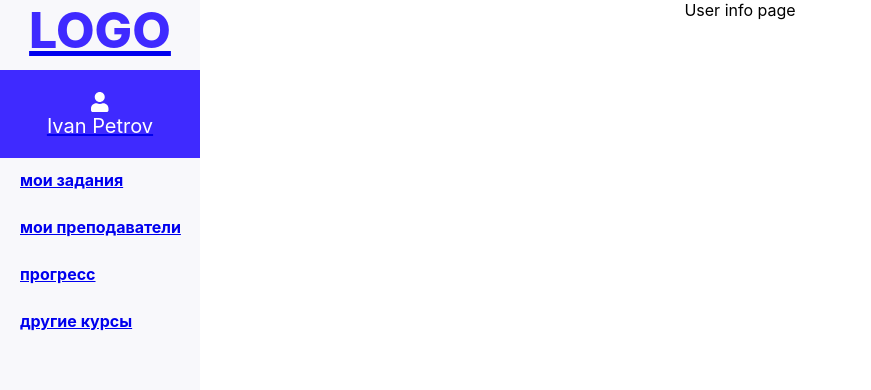
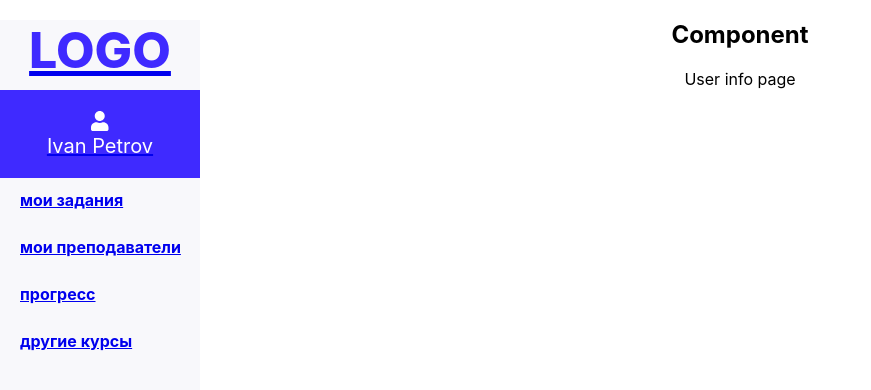
Before and after one commit to Prokshin/EduProjectStudent, a React (Create React App) app: page /user in a window 1280 px wide. Shown: the top 390 px of the page, without its empty margins (0-871 px from the left). Built offline with nearby package versions, Linux system fonts and the light colour scheme.

Commit message:
Add temp Teacherpages, but bug with overlay

```diff
--- a/src/App.js
+++ b/src/App.js
@@ -8,10 +8,7 @@ import Content from "./component/content/content";
 import {
   BrowserRouter as Router,
   Switch,
-  Route,
-  Link,
-  useRouteMatch,
-  useParams
+  Route
 } from "react-router-dom";
 
 export default class App extends Component {
@@ -26,19 +23,19 @@ export default class App extends Component {
           <Navigation name={this.state.name}></Navigation>
           <Switch>
             <Route path="/tasks">
-              <Content type="my task page"></Content>
+              <Content type="tasks"></Content>
             </Route>
             <Route path="/teachers">
-              <Content type="my teachers page"></Content>
+              <Content type="teachers"></Content>
             </Route>
             <Route path="/progress">
-              <Content type="progress page"></Content>
+              <Content type="progress"></Content>
             </Route>
             <Route path="/other">
-              <Content type="other course page"></Content>
+              <Content type="other"></Content>
             </Route>
             <Route path="/user">
-              <Content type="user info page"></Content>
+              <Content type="user"></Content>
             </Route>
             <Route path="/">
               <Content type="home page"></Content>
--- a/src/component/content/content.js
+++ b/src/component/content/content.js
@@ -2,16 +2,20 @@ import React from "react";
 import "./content.css";
 import TasksPage from "../../pages/tasks";
 import UserInfo from '../../pages/user-info'
+import TeacherPage from '../../pages/teachers'
 
 const Content = props => {
   const id = 1;
   let element = "";
   switch (props.type) {
-    case "my task page":
+    case "tasks":
       element = <TasksPage types="Страница с тестами и заданиями" />;
       break;
-    case "user info page":
+    case "user":
       element = <UserInfo types="Страница с тестами и заданиями" />;
+      break;
+    case "teachers":
+      element = <TeacherPage types="Страница с тестами и заданиями" />;
       break;
     default:
   element = <div>{props.type}{props.children}</div>;
--- a/src/pages/tasks.js
+++ b/src/pages/tasks.js
@@ -18,6 +18,7 @@ export default class TasksPage extends Component {
       <Router>
         <Switch>
           <Route path={`/tasks/test_${id}`}>
+            <h2>Component</h2>
             <button onClick={this.back}>Закрыть тест</button>
             <div>
               тест, расположенный по адресу /tasks/test_id , где id - уникальный
--- /dev/null
+++ b/src/pages/teachers.js
@@ -0,0 +1,9 @@
+import React, { Component } from "react";
+
+
+export default class TeacherPage extends Component {
+
+    render() {
+        return (<div><h2>Component</h2>Teachers page </div>)
+      }
+    }
--- a/src/pages/user-info.js
+++ b/src/pages/user-info.js
@@ -1,10 +1,10 @@
 import React, { Component } from "react";
 
 
-export default class TasksPage extends Component {
+export default class UserInfo extends Component {
 
   render() {
-    return (<div>User info page </div>)
+    return (<div><h2>Component</h2>User info page </div>)
 
   }
 }
```
